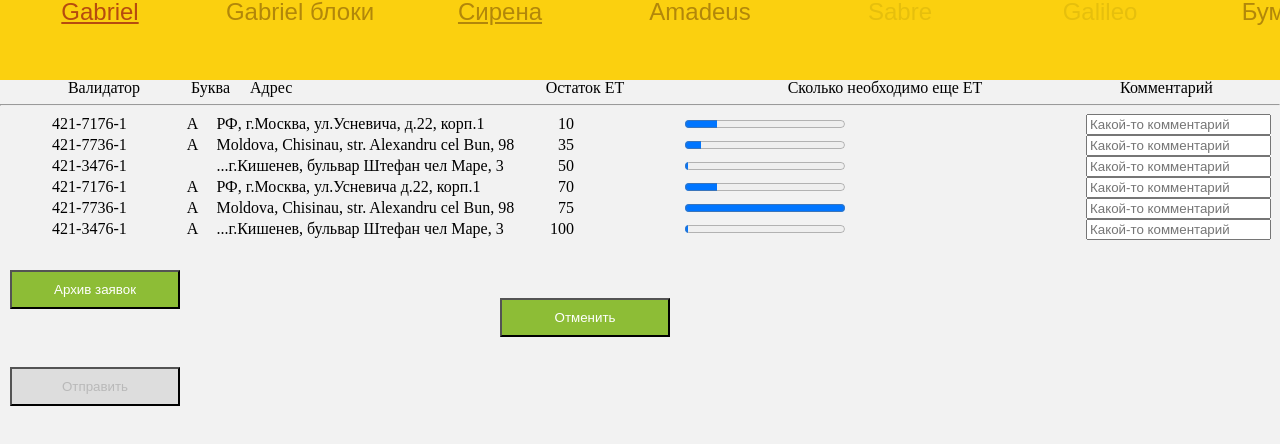
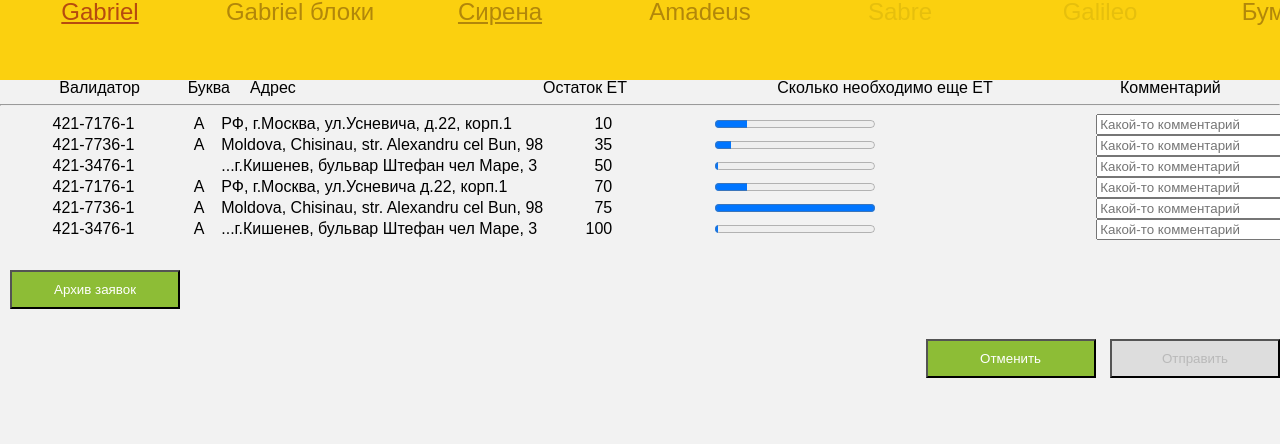
Before and after one commit to Neokom/git, a plain HTML site: page Gabriel/gab.html in a window 1280 px wide. Shown: the top 444 px of the page. Drawn offline with Linux system fonts and the light colour scheme.

Commit message:
4 и 5 пункт не могу  4. Наверно неправильно использую clear  5. Использую cellpadding = без результатно

```diff
--- a/Gabriel/gab.css
+++ b/Gabriel/gab.css
@@ -3,15 +3,14 @@
     height: 80px;
     background: #FBD00F;
     font-size: x-large;
-    font-family: Arial;
     table-layout: fixed;
     color: #B2870A;
     text-align: center;
-    padding-top: 20px;
 }
 
 body {
     background-color: #F2F2F2;
+    font-family: "Arial";
 }
 
 .block {
@@ -56,7 +55,7 @@
 }
 
 .address2 {
-    width: 300px;
+    width: 330px;
     text-align: left;
     padding-left: 10px;
 }
@@ -79,7 +78,18 @@
     text-align: left;
 }
 
-.archive {
+.allbutton:after{
+    float: left;
+    content: "";
+    display: table;
+    clear: both;
+}
+
+.twobutton{
+    float: right;
+}
+.archive{
+    cursor: pointer;
     margin-left: 10px;
     margin-top: 30px;
     background-color: #8DBD36;
@@ -88,16 +98,8 @@
     width: 170px;
 }
 
-.no {
-    margin-left: 500px;
-    margin-top: -100px;
-    background-color: #8DBD36;
-    color: white;
-    padding: 10px 0 10px 0;
-    width: 170px;
-}
-
-.go {
+.go{
+    cursor: pointer;
     background-color: #DDDDDD;
     margin-left: 10px;
     margin-top: 30px;
@@ -105,3 +107,12 @@
     padding: 10px 0 10px 0;
     width: 170px;
 }
+
+.no{
+    cursor: pointer;
+    /*margin-left: 500px;*/
+    background-color: #8DBD36;
+    color: white;
+    padding: 10px 0 10px 0;
+    width: 170px;
+}
--- a/Gabriel/gab.html
+++ b/Gabriel/gab.html
@@ -6,8 +6,8 @@
     <link rel="stylesheet" type="text/css" href="reset.css">
     <link rel="stylesheet" href="gab.css" type="text/css">
 </head>
-<p>
-<table class="table" rules="cols" border="1">
+<body>
+<table class="table" rules="cols" cellpadding="5">
     <tr>
         <td class="redText">
             <ins>Gabriel</ins>
@@ -109,8 +109,14 @@
         </td>
     </tr>
 </table>
-<span><p><input type="button" value="Архив заявок" class="archive"></p></span>
-<span><p><input type="button" value="Отменить" class="no"></p></span>
-<span><p><input type="button" value="Отправить" class="go"></p></span>
+<div class="allbutton">
+    <input type="button" value="Архив заявок" class="archive">
+    <!--<input type="button" value="Отменить" class="no">-->
+    <!--<input type="button" value="Отправить" class="go">-->
+</div>
+<div class="twobutton">
+    <input type="button" value="Отменить" class="no">
+    <input type="button" value="Отправить" class="go">
+</div>
 </body>
 </html>
```
